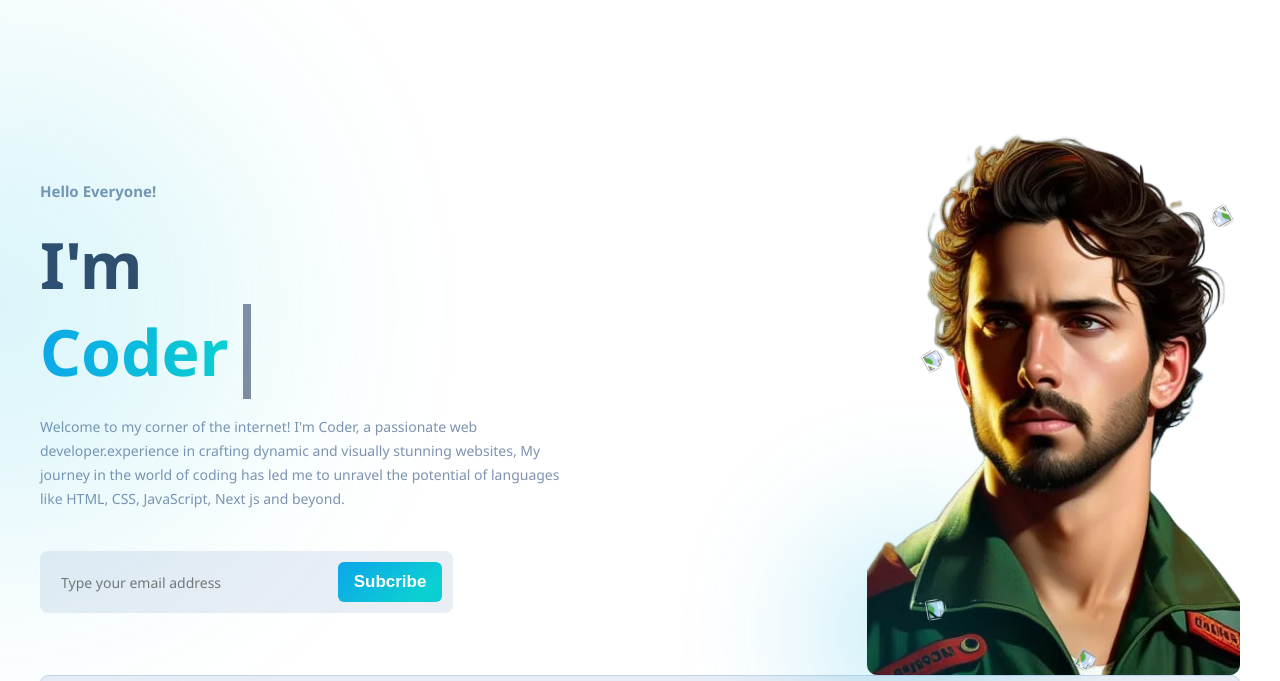
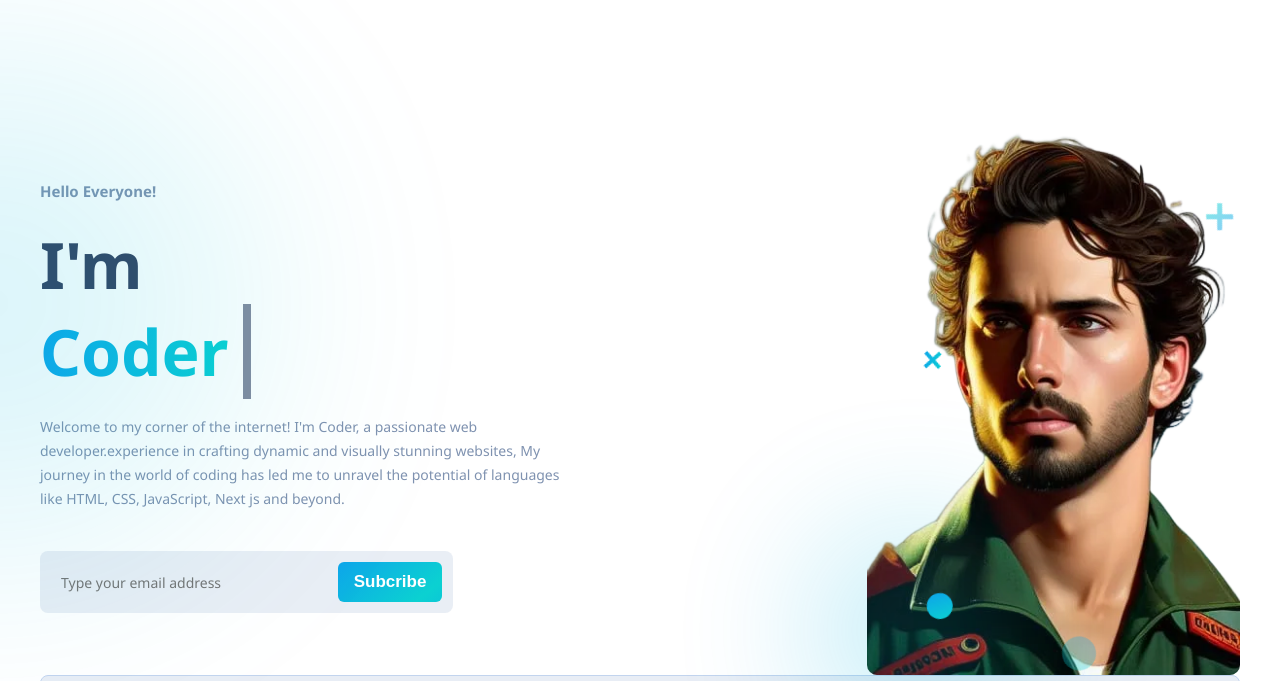
Before and after one commit to Siva8401/Blogger, a plain HTML site: page index.html in a window 1280 px wide. Shown: the part 89-770 px from the top of the page. Drawn offline with Linux system fonts and the light colour scheme; files whose address does not match are found by name.

Commit message:
Update index.html

```diff
--- a/index.html
+++ b/index.html
@@ -95,10 +95,10 @@
             </div>
             <div class="bioimg">
                 <img src="ai-man.png" alt="">
-                <div class="pattern-1"><img src="/svg/pattern-1.svg" alt=""></div>
-                <div class="pattern-2"><img src="/svg/pattern-2.svg" alt=""></div>
-                <div class="pattern-3"><img src="/svg/pattern-3.svg" alt=""></div>
-                <div class="pattern-4"><img src="/svg/pattern-4.svg" alt=""></div>
+                <div class="pattern-1"><img src="pattern-1.svg" alt=""></div>
+                <div class="pattern-2"><img src="pattern-2.svg" alt=""></div>
+                <div class="pattern-3"><img src="pattern-3.svg" alt=""></div>
+                <div class="pattern-4"><img src="pattern-4.svg" alt=""></div>
             </div>
         </section>
         <section class="container hottopicssec flex">
```
